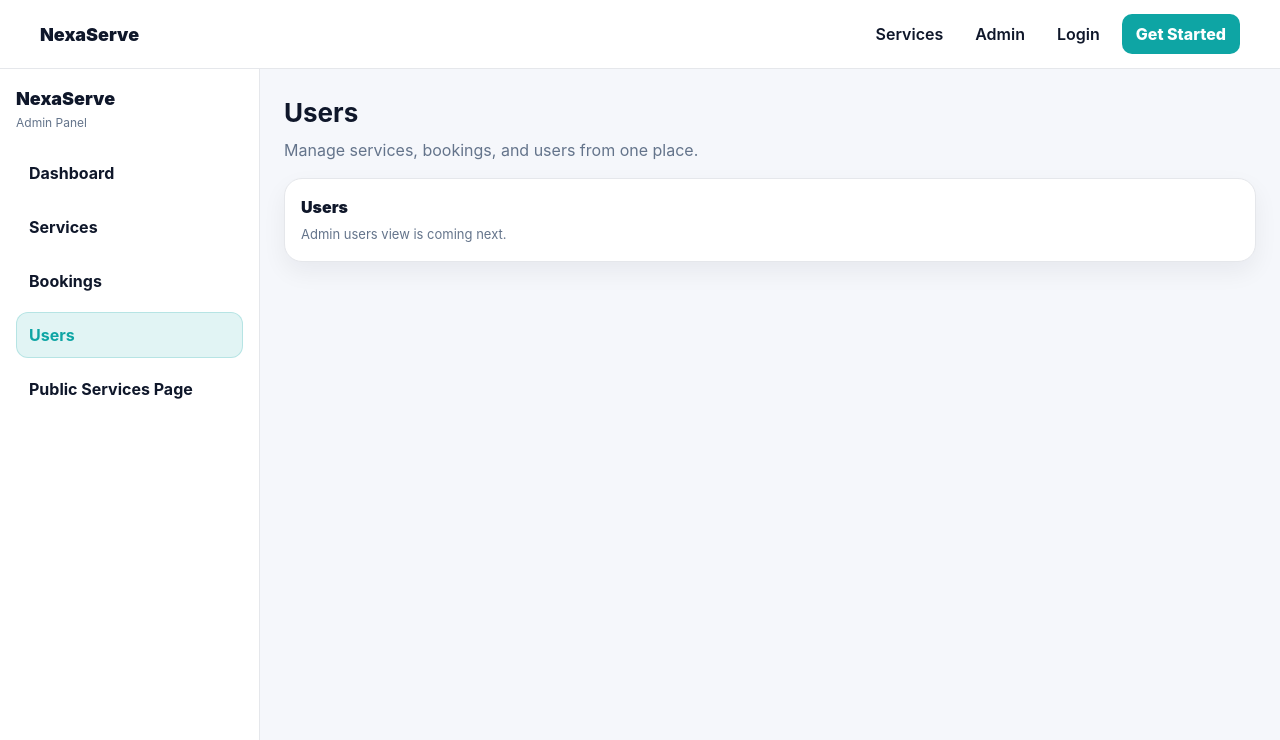
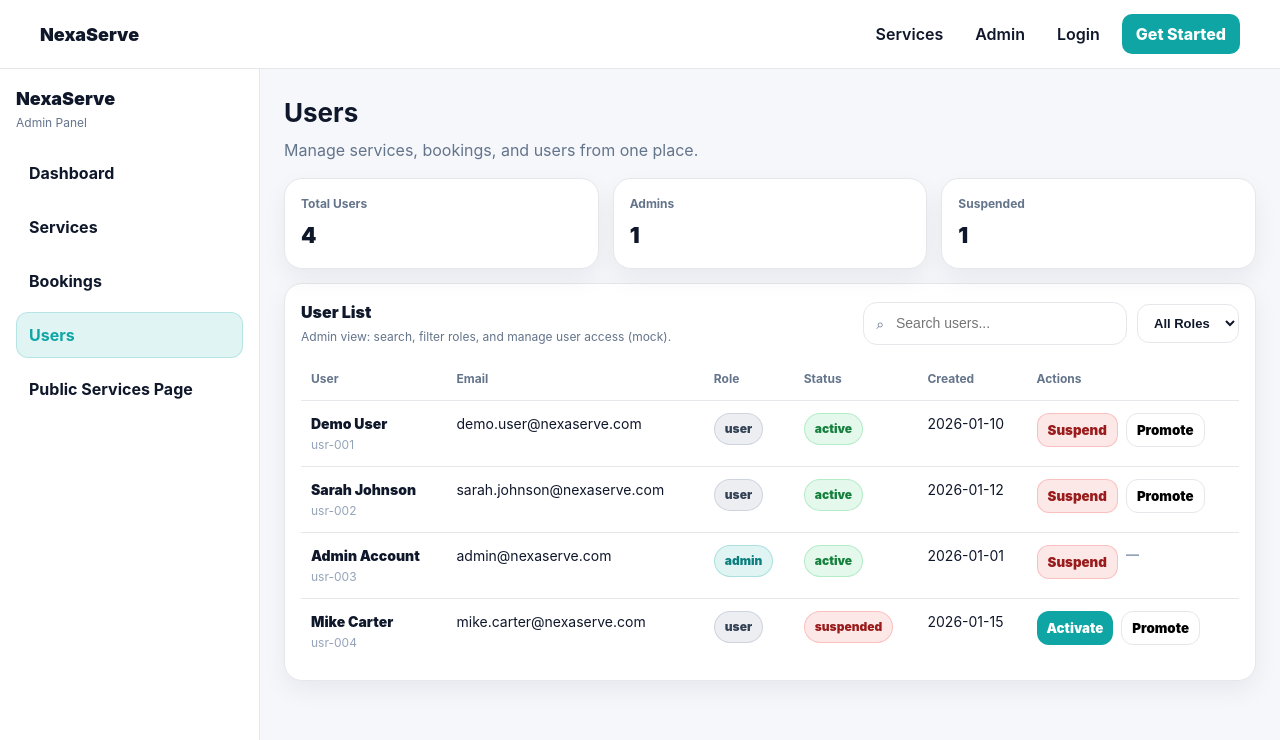
Before and after one commit to BethelHills/nexaserve-web-app, a React (Vite) app in the folder client/: page /admin/users in a window 1280 px wide. Shown: the top 740 px of the page. Built offline with nearby package versions, Linux system fonts and the light colour scheme.

Commit message:
Add admin users management page

```diff
--- a/client/src/App.jsx
+++ b/client/src/App.jsx
@@ -5,7 +5,7 @@ import ServiceDetails from "./pages/public/ServiceDetails";
 import BookService from "./pages/public/BookService";
 import ManageServices from "./pages/admin/ManageServices";
 import AdminBookings from "./pages/admin/AdminBookings";
-import AdminUsers from "./pages/admin/AdminUsers";
+import ManageUsers from "./pages/admin/ManageUsers";
 import UserDashboard from "./pages/user/UserDashboard";
 import MyBookings from "./pages/user/MyBookings";
 
@@ -22,7 +22,7 @@ export default function App() {
 
         <Route path="/admin/services" element={<ManageServices />} />
         <Route path="/admin/bookings" element={<AdminBookings />} />
-        <Route path="/admin/users" element={<AdminUsers />} />
+        <Route path="/admin/users" element={<ManageUsers />} />
         <Route path="/dashboard" element={<UserDashboard />} />
         <Route path="/dashboard/bookings" element={<MyBookings />} />
         <Route path="/dashboard/*" element={<UserDashboard />} />
--- /dev/null
+++ b/client/src/pages/admin/ManageUsers.jsx
@@ -0,0 +1,265 @@
+import { useMemo, useState } from "react";
+import AdminLayout from "../../components/layout/AdminLayout";
+import { usersMock } from "../../services/usersMock";
+
+const card = {
+  background: "#fff",
+  border: "1px solid #e5e7eb",
+  borderRadius: 18,
+  padding: 16,
+  boxShadow: "0 10px 25px rgba(15, 23, 42, 0.06)",
+};
+
+function Pill({ text, tone }) {
+  const base = {
+    padding: "6px 10px",
+    borderRadius: 999,
+    fontSize: 12,
+    fontWeight: 900,
+    border: "1px solid transparent",
+    whiteSpace: "nowrap",
+    display: "inline-block",
+  };
+
+  const styles =
+    tone === "teal"
+      ? {
+          background: "rgba(14,165,164,0.12)",
+          color: "#0b7f7e",
+          borderColor: "rgba(14,165,164,0.25)",
+        }
+      : tone === "green"
+      ? {
+          background: "rgba(34,197,94,0.12)",
+          color: "#15803d",
+          borderColor: "rgba(34,197,94,0.25)",
+        }
+      : tone === "red"
+      ? {
+          background: "rgba(239,68,68,0.12)",
+          color: "#991b1b",
+          borderColor: "rgba(239,68,68,0.25)",
+        }
+      : {
+          background: "rgba(148,163,184,0.18)",
+          color: "#334155",
+          borderColor: "rgba(148,163,184,0.35)",
+        };
+
+  return <span style={{ ...base, ...styles }}>{text}</span>;
+}
+
+export default function ManageUsers() {
+  const [rows, setRows] = useState(usersMock);
+  const [query, setQuery] = useState("");
+  const [role, setRole] = useState("All");
+
+  const filtered = useMemo(() => {
+    const q = query.trim().toLowerCase();
+
+    return rows.filter((u) => {
+      const matchesQuery =
+        !q ||
+        u.name.toLowerCase().includes(q) ||
+        u.email.toLowerCase().includes(q) ||
+        u.id.toLowerCase().includes(q);
+
+      const matchesRole = role === "All" ? true : u.role === role;
+
+      return matchesQuery && matchesRole;
+    });
+  }, [rows, query, role]);
+
+  const toggleStatus = (id) => {
+    setRows((prev) =>
+      prev.map((u) =>
+        u.id === id
+          ? { ...u, status: u.status === "active" ? "suspended" : "active" }
+          : u
+      )
+    );
+  };
+
+  const promoteToAdmin = (id) => {
+    setRows((prev) => prev.map((u) => (u.id === id ? { ...u, role: "admin" } : u)));
+  };
+
+  return (
+    <AdminLayout title="Users">
+      <div style={{ display: "grid", gridTemplateColumns: "repeat(3, minmax(0, 1fr))", gap: 14 }}>
+        <div style={card}>
+          <div style={label}>Total Users</div>
+          <div style={value}>{rows.length}</div>
+        </div>
+        <div style={card}>
+          <div style={label}>Admins</div>
+          <div style={value}>{rows.filter((u) => u.role === "admin").length}</div>
+        </div>
+        <div style={card}>
+          <div style={label}>Suspended</div>
+          <div style={value}>{rows.filter((u) => u.status === "suspended").length}</div>
+        </div>
+      </div>
+
+      <div style={{ ...card, marginTop: 14 }}>
+        <div style={{ display: "flex", justifyContent: "space-between", gap: 12, flexWrap: "wrap" }}>
+          <div>
+            <div style={{ fontWeight: 900, color: "#0f172a" }}>User List</div>
+            <div style={{ fontSize: 12, color: "#64748b", marginTop: 4 }}>
+              Admin view: search, filter roles, and manage user access (mock).
+            </div>
+          </div>
+
+          <div style={{ display: "flex", gap: 10, flexWrap: "wrap", alignItems: "center" }}>
+            <div style={searchWrap}>
+              <span style={{ color: "#64748b", fontSize: 14 }}>⌕</span>
+              <input
+                value={query}
+                onChange={(e) => setQuery(e.target.value)}
+                placeholder="Search users..."
+                style={searchInput}
+              />
+            </div>
+
+            <select value={role} onChange={(e) => setRole(e.target.value)} style={select}>
+              <option value="All">All Roles</option>
+              <option value="user">User</option>
+              <option value="admin">Admin</option>
+            </select>
+          </div>
+        </div>
+
+        <div style={{ overflowX: "auto", marginTop: 12 }}>
+          <table style={{ width: "100%", borderCollapse: "collapse" }}>
+            <thead>
+              <tr style={{ textAlign: "left", color: "#64748b", fontSize: 12 }}>
+                <th style={th}>User</th>
+                <th style={th}>Email</th>
+                <th style={th}>Role</th>
+                <th style={th}>Status</th>
+                <th style={th}>Created</th>
+                <th style={th}>Actions</th>
+              </tr>
+            </thead>
+
+            <tbody>
+              {filtered.map((u) => (
+                <tr key={u.id} style={{ borderTop: "1px solid #e5e7eb" }}>
+                  <td style={td}>
+                    <div style={{ fontWeight: 900, color: "#0f172a" }}>{u.name}</div>
+                    <div style={{ fontSize: 12, color: "#94a3b8", marginTop: 2 }}>{u.id}</div>
+                  </td>
+
+                  <td style={td}>{u.email}</td>
+
+                  <td style={td}>
+                    <Pill text={u.role} tone={u.role === "admin" ? "teal" : "gray"} />
+                  </td>
+
+                  <td style={td}>
+                    <Pill text={u.status} tone={u.status === "active" ? "green" : "red"} />
+                  </td>
+
+                  <td style={td}>{u.createdAt}</td>
+
+                  <td style={td}>
+                    <div style={{ display: "flex", gap: 8, flexWrap: "wrap" }}>
+                      <button
+                        type="button"
+                        onClick={() => toggleStatus(u.id)}
+                        style={u.status === "active" ? dangerBtn : primaryBtn}
+                      >
+                        {u.status === "active" ? "Suspend" : "Activate"}
+                      </button>
+
+                      {u.role !== "admin" ? (
+                        <button type="button" onClick={() => promoteToAdmin(u.id)} style={ghostBtn}>
+                          Promote
+                        </button>
+                      ) : (
+                        <span style={{ color: "#94a3b8", fontSize: 13, fontWeight: 800 }}>—</span>
+                      )}
+                    </div>
+                  </td>
+                </tr>
+              ))}
+
+              {filtered.length === 0 && (
+                <tr>
+                  <td style={td} colSpan={6}>
+                    No users match your search.
+                  </td>
+                </tr>
+              )}
+            </tbody>
+          </table>
+        </div>
+      </div>
+    </AdminLayout>
+  );
+}
+
+const label = { fontSize: 12, color: "#64748b", fontWeight: 700 };
+const value = { marginTop: 6, fontSize: 22, fontWeight: 900, color: "#0f172a" };
+
+const th = { padding: "12px 10px" };
+const td = { padding: "12px 10px", color: "#0f172a", fontSize: 14, verticalAlign: "top" };
+
+const select = {
+  border: "1px solid #e5e7eb",
+  borderRadius: 12,
+  padding: "10px 12px",
+  background: "#fff",
+  fontWeight: 800,
+  color: "#0f172a",
+  outline: "none",
+  fontSize: 13,
+};
+
+const searchWrap = {
+  display: "flex",
+  alignItems: "center",
+  gap: 10,
+  background: "#fff",
+  border: "1px solid #e5e7eb",
+  borderRadius: 14,
+  padding: "10px 12px",
+};
+
+const searchInput = {
+  border: "none",
+  outline: "none",
+  fontSize: 14,
+  color: "#0f172a",
+  background: "transparent",
+  minWidth: 220,
+};
+
+const primaryBtn = {
+  border: "none",
+  background: "#0ea5a4",
+  color: "#fff",
+  padding: "8px 10px",
+  borderRadius: 12,
+  fontWeight: 900,
+  cursor: "pointer",
+};
+
+const ghostBtn = {
+  background: "transparent",
+  border: "1px solid #e5e7eb",
+  padding: "8px 10px",
+  borderRadius: 12,
+  fontWeight: 900,
+  cursor: "pointer",
+};
+
+const dangerBtn = {
+  background: "rgba(239,68,68,0.12)",
+  border: "1px solid rgba(239,68,68,0.25)",
+  color: "#991b1b",
+  padding: "8px 10px",
+  borderRadius: 12,
+  fontWeight: 900,
+  cursor: "pointer",
+};
```
